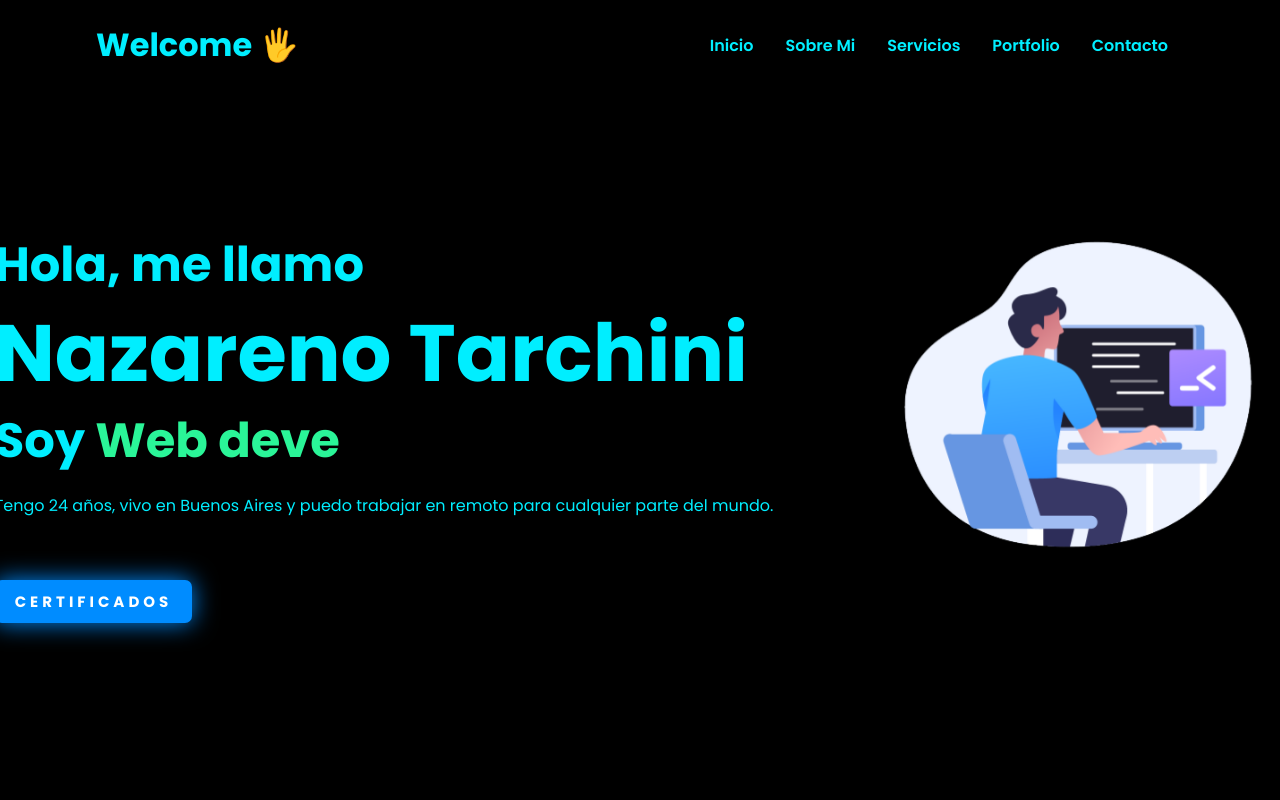
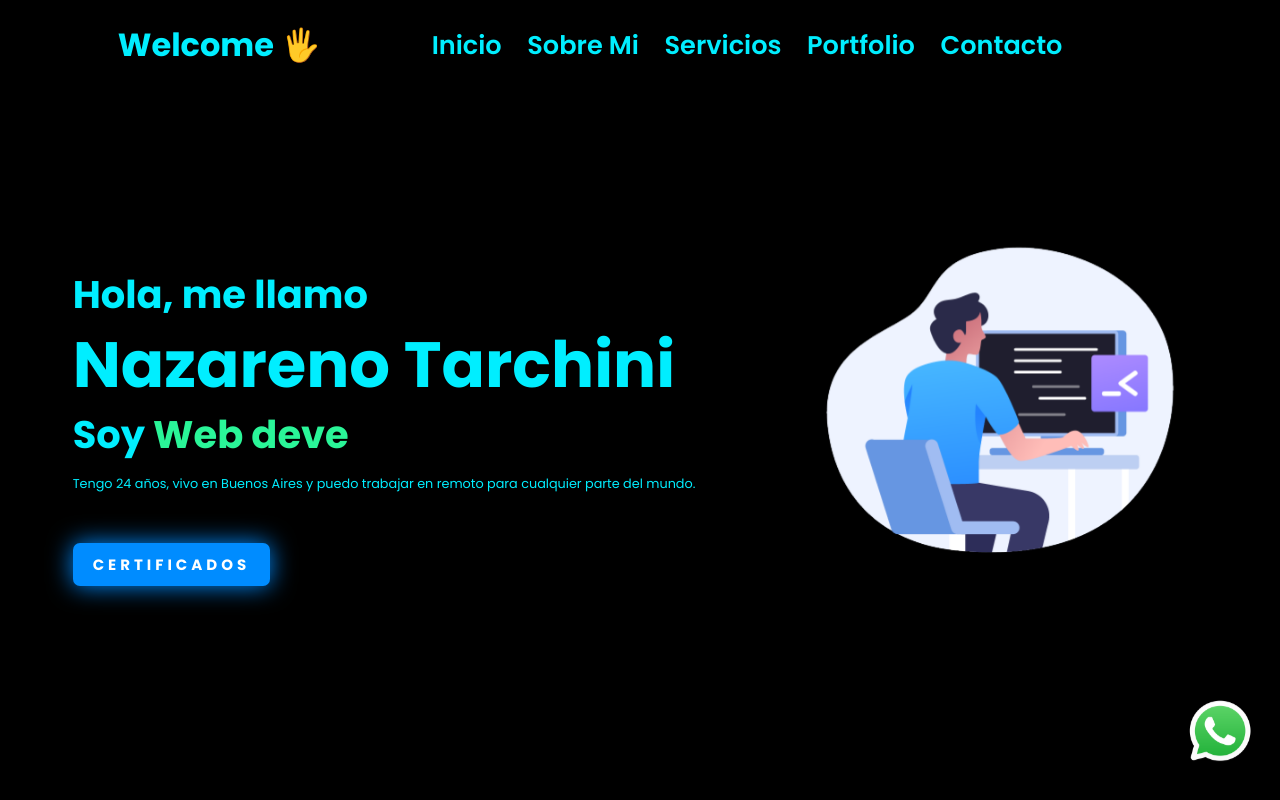
Before and after one commit to Ntarchini99/Portfolio, a React (Vite) app: page / in a window 1280 px wide. Shown: the top 800 px of the page. Built offline with nearby package versions, Linux system fonts and the light colour scheme.

Commit message:
agregue la api de whatsapp

```diff
--- /dev/null
+++ b/src/components/ButtonWhatsapp/ButtonWhatsapp.css
@@ -0,0 +1,23 @@
+.whatsapp-container {
+    position: fixed;
+    bottom: 20px;
+    right: 20px;
+    z-index: 1000;
+    animation: floatAnimation 2s ease-in-out infinite;
+}
+
+.whatsapp-container img {
+    width: 80px;
+    height: auto;
+    border-radius: 50%;
+    box-shadow: 0px 0px 10px rgba(0, 0, 0, 0.3);
+}
+
+@keyframes floatAnimation {
+    0%, 100% {
+        transform: translateY(0);
+    }
+    50% {
+        transform: translateY(-10px);
+    }
+}
--- /dev/null
+++ b/src/components/ButtonWhatsapp/ButtonWhatsapp.jsx
@@ -0,0 +1,14 @@
+import './ButtonWhatsapp.css';
+import logowhatsapp from '../../assets/icons/whatsapp.png';
+
+const ButtonWhatsapp = () => {
+  return (
+    <div className="whatsapp-container">
+      <a href="https://api.whatsapp.com/send?phone=3484365436" target="_blank" title="Chat por WhatsApp">
+        <img src={logowhatsapp} alt="WhatsApp" />
+      </a>
+    </div>
+  );
+};
+
+export default ButtonWhatsapp;
--- a/src/components/Header/Header.css
+++ b/src/components/Header/Header.css
@@ -39,11 +39,37 @@
 
 .Text-nav {
 	color: #0ef;
+	font-size: 2.8rem;
 }
 
 .hamburger {
 	display: none;
 	cursor: pointer;
+}
+
+@media (max-width: 1440px) {
+	.header {
+		width: 100%;
+		height: 90px;
+		position: sticky;
+		top: 0;
+		left: 0;
+		z-index: 10;
+	}
+
+	.header .container {
+		justify-content: space-between;
+	}
+
+	.nav-menu a {
+		font-size: 2rem;
+		text-decoration: none;
+	}
+
+	.Text-nav {
+		font-size: 2.5rem;
+		margin-left: -10%;
+	}
 }
 
 @media (max-width: 1024px) {
@@ -65,6 +91,12 @@
 		font-weight: 600;
 		color: #0ef;
 		text-decoration: none;
+	}
+
+	.Text-nav {
+		color: #0ef;
+		font-size: 2.5rem;
+		margin-left: 0%;
 	}
 }
 
--- a/src/components/Homepage/HomePage.css
+++ b/src/components/Homepage/HomePage.css
@@ -102,6 +102,12 @@ span {
     }
 }
 
+@media (max-width: 1440px) {
+    html {
+        font-size: 80%;
+    }
+}
+
 @media (max-width: 1200px) {
     html {
         font-size: 55%;
--- a/src/components/Homepage/HomePage.jsx
+++ b/src/components/Homepage/HomePage.jsx
@@ -2,6 +2,8 @@ import React, { useEffect, useRef, useState } from 'react';
 import Typed from 'typed.js';
 import './HomePage.css';
 import art from '../../assets/img/art.png';
+import ButtonWhatsapp from '../ButtonWhatsapp/ButtonWhatsapp';
+
 
 const HomePage = () => {
     const multitextRef = useRef(null);
@@ -20,10 +22,10 @@ const HomePage = () => {
 
         const typed = new Typed(multitextRef.current, typedOptions);
 
-        // Indica que el componente se ha cargado después de un tiempo (por ejemplo, 1 segundo)
+
         const timeoutId = setTimeout(() => {
             setIsLoaded(true);
-        },400);
+        }, 400);
 
         return () => {
             clearTimeout(timeoutId);
@@ -47,6 +49,7 @@ const HomePage = () => {
             <div className="home-img">
                 <img src={art} alt="Home" />
             </div>
+            <ButtonWhatsapp/>
         </section>
     );
 };
```
Also changed, not shown: src/assets/icons/whatsapp.png (added).
